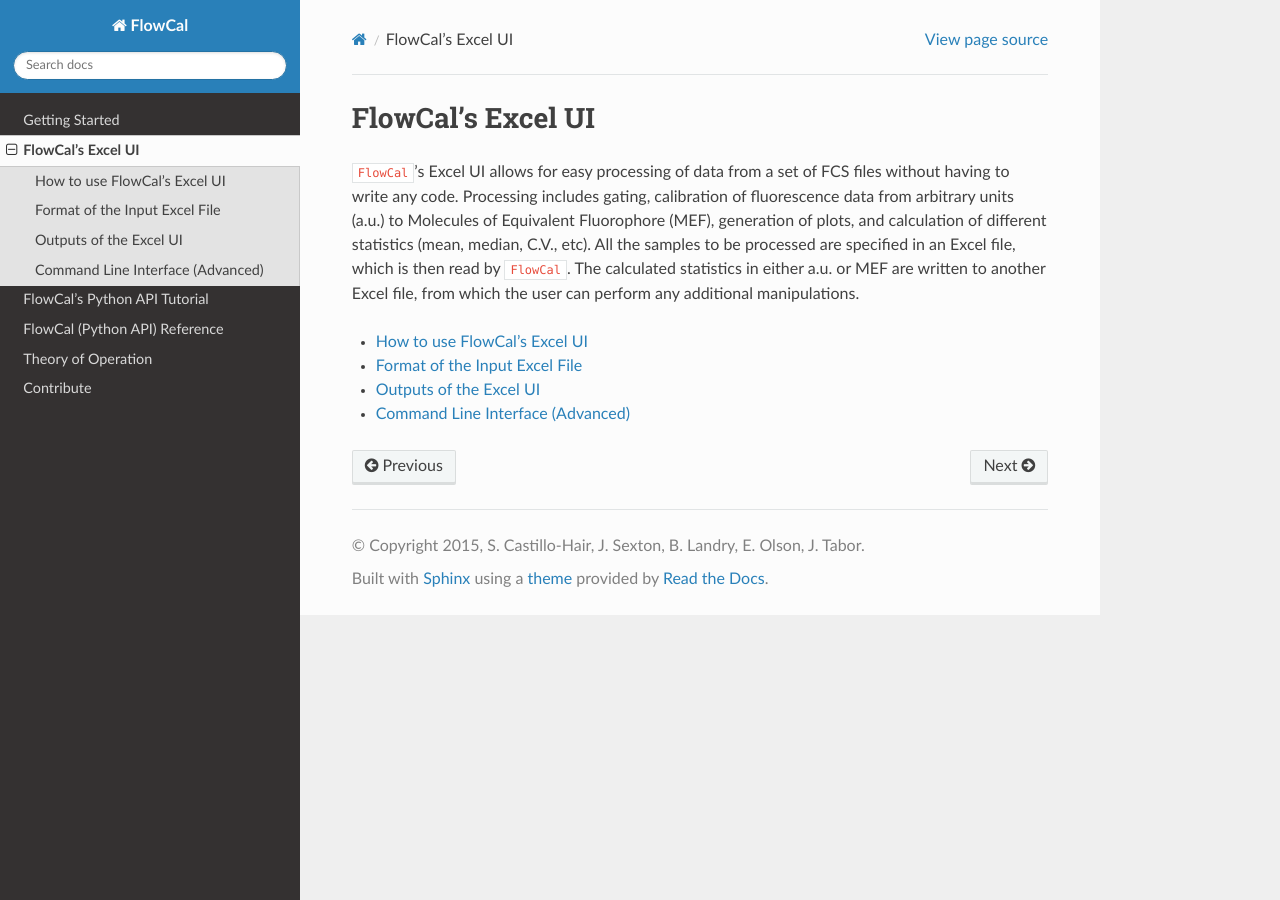
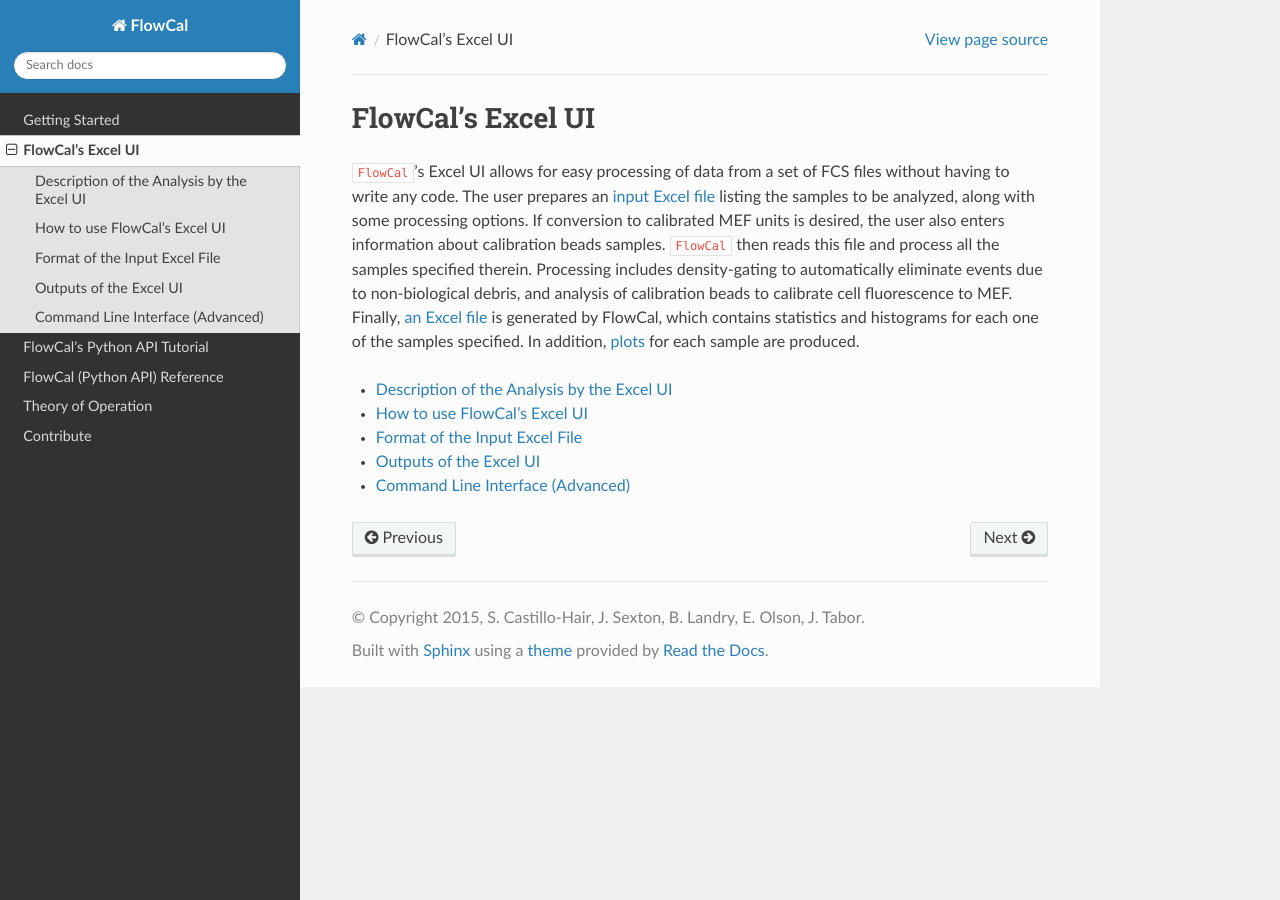
Before and after one commit to taborlab/FlowCal, a Sphinx documentation site: the page built from doc/excel_ui/index.rst, in a window 1280 px wide. Built offline with Sphinx 7.4.7 and the Read the Docs theme 2.0.0, drawn with Linux system fonts in a browser that asks for light colours; the version number could not be read and is left out.

Commit message:
Added description section to the Excel UI documentation.

```diff
--- /dev/null
+++ b/doc/excel_ui/description.rst
@@ -0,0 +1,4 @@
+Description of the Analysis by the Excel UI
+===========================================
+
+todo.
--- a/doc/excel_ui/index.rst
+++ b/doc/excel_ui/index.rst
@@ -1,11 +1,12 @@
 FlowCal's Excel UI
 ==================
 
-``FlowCal``'s Excel UI allows for easy processing of data from a set of FCS files without having to write any code. Processing includes gating, calibration of fluorescence data from arbitrary units (a.u.) to Molecules of Equivalent Fluorophore (MEF), generation of plots, and calculation of different statistics (mean, median, C.V., etc). All the samples to be processed are specified in an Excel file, which is then read by ``FlowCal``. The calculated statistics in either a.u. or MEF are written to another Excel file, from which the user can perform any additional manipulations.
+``FlowCal``'s Excel UI allows for easy processing of data from a set of FCS files without having to write any code. The user prepares an :doc:`input Excel file <input_format>` listing the samples to be analyzed, along with some processing options. If conversion to calibrated MEF units is desired, the user also enters information about calibration beads samples. ``FlowCal`` then reads this file and process all the samples specified therein. Processing includes density-gating to automatically eliminate events due to non-biological debris, and analysis of calibration beads to calibrate cell fluorescence to MEF. Finally, :doc:`an Excel file<outputs>` is generated by FlowCal, which contains statistics and histograms for each one of the samples specified. In addition, :doc:`plots<outputs>` for each sample are produced.
 
 .. toctree::
    :maxdepth: 1
 
+   description.rst
    how_to.rst
    input_format.rst
    outputs.rst
```
